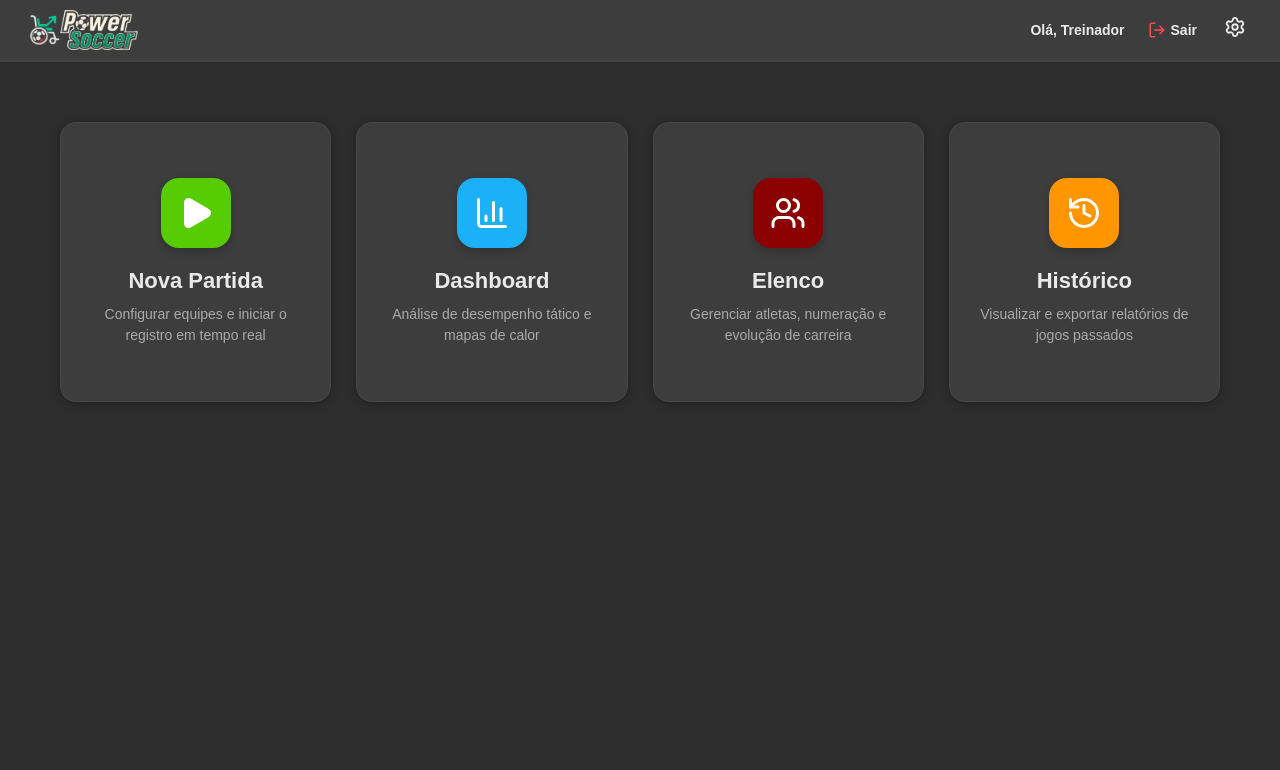
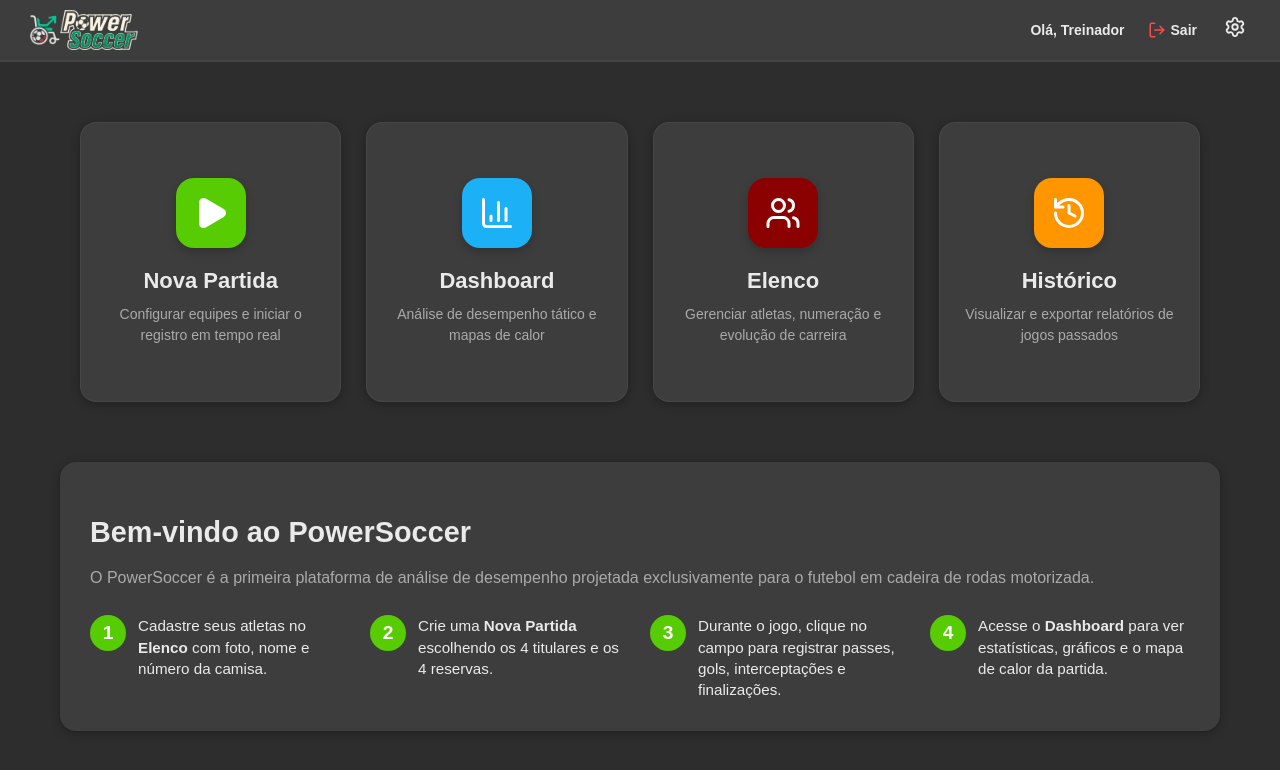
Before and after one commit to RyanDavid-RJ/PowerSoccerMVP, a React (Vite) app in the folder web/: page / in a window 1280 px wide. Shown: the top 770 px of the page. Built offline with nearby package versions, Linux system fonts and the light colour scheme; no server answers; sample sign-in values are in the browser's storage.

Commit message:
GRANDE MUDANCA ICON4

```diff
--- a/web/src/pages/Home.jsx
+++ b/web/src/pages/Home.jsx
@@ -6,7 +6,6 @@
 export default function Home() {
   const navigate = useNavigate();
 
-  // O Segredo da Mágica: Captura a posição do mouse dentro do card
   const handleMouseMove = (e) => {
     const card = e.currentTarget;
     const rect = card.getBoundingClientRect();
@@ -20,9 +19,36 @@
     <>
       <Header showBackButton={false} />
 
+      <div className={styles.homeWrapper}>
+        {/* Seção informativa (no mobile aparece acima, no desktop abaixo) */}
+        <section className={styles.infoSection}>
+          <h2 className={styles.infoTitle}>Bem-vindo ao PowerSoccer</h2>
+          <p className={styles.infoText}>
+            O PowerSoccer é a primeira plataforma de análise de desempenho projetada exclusivamente para o futebol em cadeira de rodas motorizada.
+          </p>
+          <div className={styles.infoSteps}>
+            <div className={styles.step}>
+              <span className={styles.stepNumber}>1</span>
+              <p>Cadastre seus atletas no <strong>Elenco</strong> com foto, nome e número da camisa.</p>
+            </div>
+            <div className={styles.step}>
+              <span className={styles.stepNumber}>2</span>
+              <p>Crie uma <strong>Nova Partida</strong> escolhendo os 4 titulares e os 4 reservas.</p>
+            </div>
+            <div className={styles.step}>
+              <span className={styles.stepNumber}>3</span>
+              <p>Durante o jogo, clique no campo para registrar passes, gols, interceptações e finalizações.</p>
+            </div>
+            <div className={styles.step}>
+              <span className={styles.stepNumber}>4</span>
+              <p>Acesse o <strong>Dashboard</strong> para ver estatísticas, gráficos e o mapa de calor da partida.</p>
+            </div>
+          </div>
+        </section>
+
+        {/* Grid de cards */}
         <div className={styles.homeGrid}>
-
-        {/* CARD 1: NOVA PARTIDA */}
+          {/* ... cards mantidos exatamente iguais ... */}
           <div className={`duo-container ${styles.cardHome}`} onClick={() => navigate('/nova-partida')} onMouseMove={handleMouseMove}>
             <div className={styles.cardGlow}></div>
             <div className={styles.cardContent}>
@@ -34,7 +60,6 @@
             </div>
           </div>
 
-        {/* CARD 2: DASHBOARD */}
           <div className={`duo-container ${styles.cardHome}`} onClick={() => navigate('/dashboard')} onMouseMove={handleMouseMove}>
             <div className={styles.cardGlow}></div>
             <div className={styles.cardContent}>
@@ -46,7 +71,6 @@
             </div>
           </div>
 
-        {/* CARD 3: ELENCO */}
           <div className={`duo-container ${styles.cardHome}`} onClick={() => navigate('/elenco')} onMouseMove={handleMouseMove}>
             <div className={styles.cardGlow}></div>
             <div className={styles.cardContent}>
@@ -58,7 +82,6 @@
             </div>
           </div>
 
-        {/* CARD 4: HISTÓRICO */}
           <div className={`duo-container ${styles.cardHome}`} onClick={() => navigate('/partidas')} onMouseMove={handleMouseMove}>
             <div className={styles.cardGlow}></div>
             <div className={styles.cardContent}>
@@ -69,7 +92,7 @@
               <p className={styles.cardDesc}>Visualizar e exportar relatórios de jogos passados</p>
             </div>
           </div>
-
+        </div>
       </div>
     </>
   );
--- a/web/src/pages/Home.module.css
+++ b/web/src/pages/Home.module.css
@@ -181,3 +181,109 @@
   -webkit-box-orient: vertical;
   overflow: hidden;
 }
+
+/* Wrapper geral para controlar a ordem no mobile */
+.homeWrapper {
+  display: flex;
+  flex-direction: column;
+  max-width: 1200px;
+  margin: 0 auto;
+  padding: 0 20px;
+}
+
+/* Seção informativa */
+.infoSection {
+  background: var(--bg-secondary);
+  border-radius: var(--radius-duo);
+  padding: 30px;
+  margin-bottom: 30px;
+  box-shadow: 0 2px 10px rgba(0,0,0,0.3);
+}
+
+.infoTitle {
+  font-family: var(--font-titles);
+  font-size: 1.8rem;
+  margin-bottom: 15px;
+  color: var(--text-main);
+}
+
+.infoText {
+  color: #aaa;
+  font-size: 1rem;
+  line-height: 1.6;
+  margin-bottom: 25px;
+}
+
+.infoSteps {
+  display: grid;
+  grid-template-columns: repeat(auto-fit, minmax(200px, 1fr));
+  gap: 20px;
+}
+
+.step {
+  display: flex;
+  align-items: flex-start;
+  gap: 12px;
+}
+
+.stepNumber {
+  background-color: var(--duo-green-primary);
+  color: white;
+  font-weight: bold;
+  font-size: 1.2rem;
+  width: 36px;
+  height: 36px;
+  border-radius: 50%;
+  display: flex;
+  align-items: center;
+  justify-content: center;
+  flex-shrink: 0;
+}
+
+.step p {
+  margin: 0;
+  color: var(--text-main);
+  font-size: 0.95rem;
+  line-height: 1.4;
+}
+
+/* ==========================================
+   ORDENAÇÃO MOBILE vs DESKTOP
+   ========================================== */
+/* Desktop: grid em cima, seção informativa embaixo */
+.homeGrid {
+  order: 1;
+}
+
+.infoSection {
+  order: 2;
+}
+
+/* Mobile: reset da ordem para que a seção apareça acima (conforme HTML) */
+:global(.modo-mobile) .homeWrapper {
+  padding: 0 10px;
+}
+
+:global(.modo-mobile) .homeGrid {
+  order: 0;
+  height: auto;
+  max-height: none;
+  margin: 0 auto;
+  padding: 10px 0;
+}
+
+:global(.modo-mobile) .infoSection {
+  order: 0;
+  margin-top: 10px;
+  margin-bottom: 20px;
+  padding: 20px 15px;
+}
+
+:global(.modo-mobile) .infoTitle {
+  font-size: 1.4rem;
+  text-align: center;
+}
+
+:global(.modo-mobile) .infoSteps {
+  grid-template-columns: 1fr;
+}
```
Lines whose indentation alone changed are shown as unchanged.
